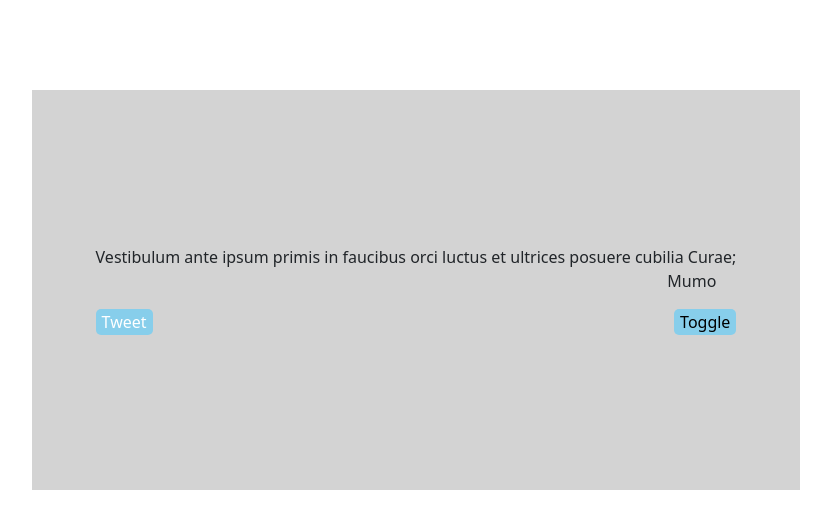
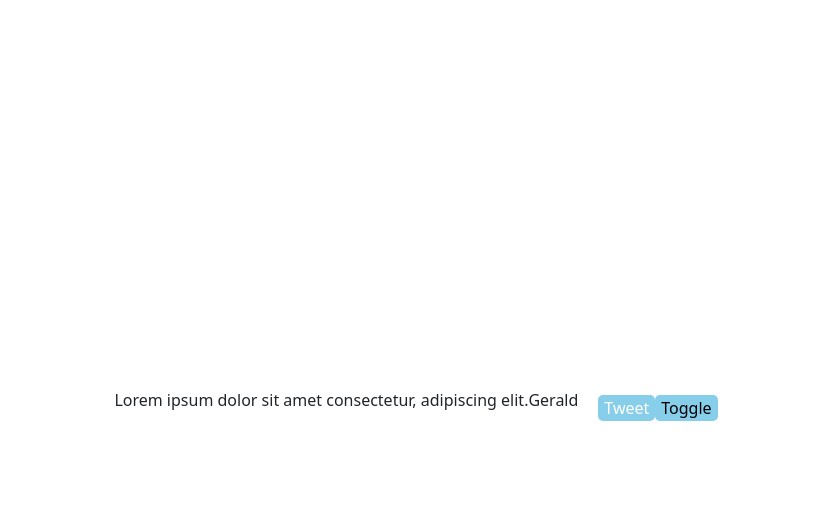
Before and after one commit to gerismumo/Quote-Machine, a plain HTML site: page Index.html in a window 1280 px wide. Both pictures are taken after a click on the button "Toggle". Shown: the whole page, without its empty margins (224-1055 px from the left). Drawn offline with nearby package versions, Linux system fonts and the light colour scheme.

Commit message:
final commit

```diff
--- a/Index.html
+++ b/Index.html
@@ -19,12 +19,14 @@
         <div id="quote-box">
             <div id="text">
 
-
+                Lorem ipsum dolor sit amet consectetur, adipiscing elit.
             </div>
-            <div id="author"></div>
+        <div id="author">Gerald</div>
             <div class="bottom mt-3" >
-                <button id="tweet-quote rounded-4 "><a href="http://twitter.com/intent/tweet" target="_blank" rel="noopener noreferrer">Tweet</a></button>
-                <button id="new-quote rounded-4" >Toggle</button>
+                <button>
+                    <a href="http://twitter.com/intent/tweet" target="_blank" rel="noopener noreferrer"  id="tweet-quote">Tweet</a>
+                  </button>
+                <button id="new-quote" >Toggle</button>
             </div>
 
         </div>
--- a/file.js
+++ b/file.js
@@ -1,4 +1,5 @@
-const quotes =[
+document.addEventListener('DOMContentLoaded', function() {
+    const quotes = [
       {
         id: 1,
         text: "Lorem ipsum dolor sit amet consectetur, adipiscing elit.",
@@ -14,21 +15,30 @@ const quotes =[
         text: "Nullam ac nisi sit amet libero consequat commodo sed id lacus.",
         author: "Michael"
       },
-]
-let currentQuoteIndex = Math.floor(Math.random() * quotes.length);
+    ];
+
+    const textElement = document.getElementById('text');
+    const authorElement = document.getElementById('author');
+    const newQuoteButton = document.getElementById('new-quote');
+
+    let currentQuoteIndex = 0;
 
     function displayQuote() {
       const currentQuote = quotes[currentQuoteIndex];
-  $('#text').text(currentQuote.text);
-  $('#author').text(currentQuote.author);
+      textElement.textContent = currentQuote.text;
+      authorElement.textContent = currentQuote.author;
     }
 
-function toggleQuote() {
-  currentQuoteIndex = Math.floor(Math.random() * quotes.length);
+    function generateRandomQuoteIndex() {
+      return Math.floor(Math.random() * quotes.length);
+    }
+
+    function changeQuote() {
+      currentQuoteIndex = generateRandomQuoteIndex();
       displayQuote();
     }
 
-$(document).ready(function() {
+    newQuoteButton.addEventListener('click', changeQuote);
+
     displayQuote();
-  $('#new-quote').click(toggleQuote);
   });
--- a/style.css
+++ b/style.css
@@ -1,15 +1,16 @@
 .container{
-margin-top: 90px;
-width: 60%;
-  height: 50vh;
+  .container {
+    display: flex;
+    justify-content: center;
+    align-items: center;
+    height: 100vh;
+  }
+}
+#quote-box{
   display: flex;
   justify-content: center;
   align-items: center;
-  padding: 20px;
-  background-color: lightgray;
-}
-#quote-box{
-    padding: 0;
+  height: 100vh;
 }
 #author{
     display: flex;
```
Lines whose indentation alone changed are shown as unchanged.
